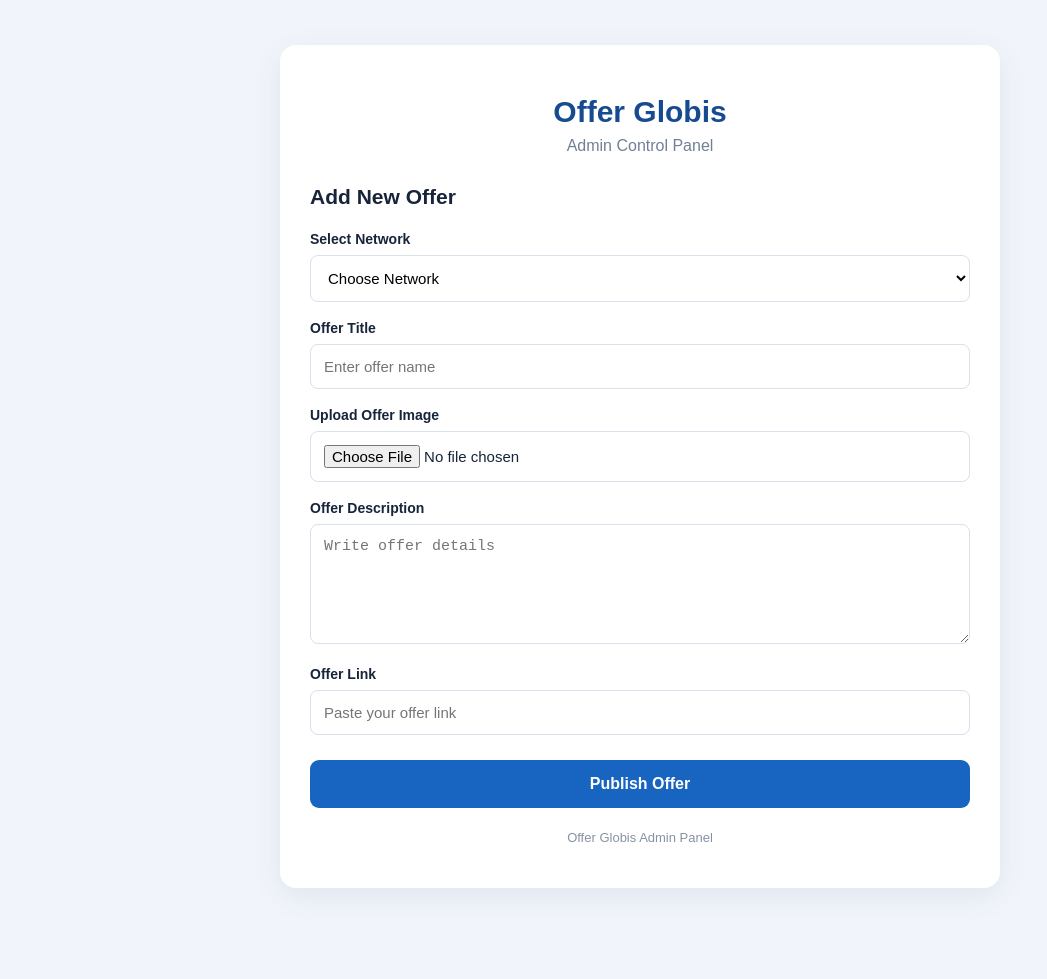
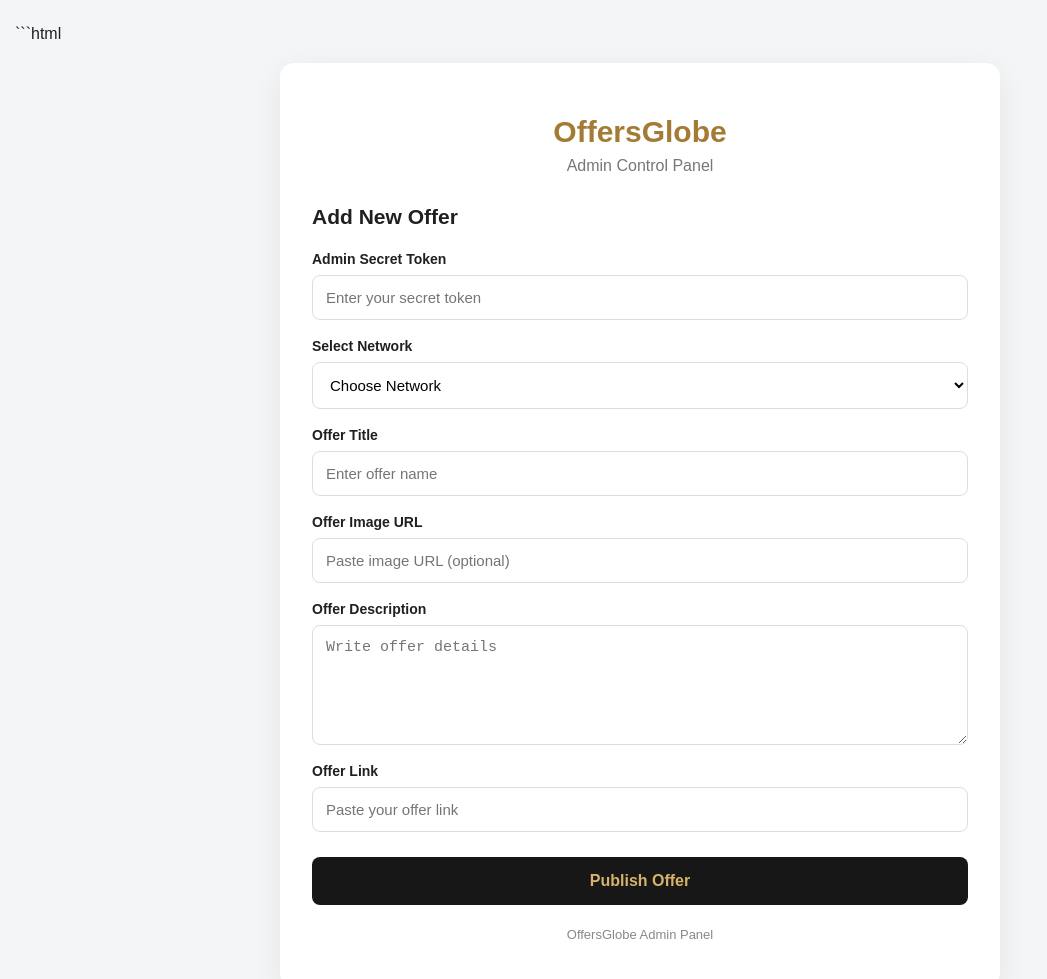
Before and after one commit to Offersglobe/offers-globe, a plain HTML site: page admin.html in a window 1280 px wide. Shown: the whole page, without its empty margins (0-1047 px from the left). Before the commit the page ends 933 px from the top, so only its background shows below. Drawn offline with Linux system fonts and the light colour scheme.

Commit message:
Connect Admin Panel to Offers API

````diff
--- a/admin.html
+++ b/admin.html
@@ -1,9 +1,10 @@
+```html
 <!DOCTYPE html>
 <html lang="en">
 <head>
 <meta charset="UTF-8">
 <meta name="viewport" content="width=device-width, initial-scale=1.0">
-<title>Offer Globis | Admin Panel</title>
+<title>OffersGlobe | Admin Panel</title>
 
 <style>
 * {
@@ -14,17 +15,17 @@ body {
     margin: 0;
     padding: 25px 15px;
     font-family: Arial, sans-serif;
-    background: #f1f5fb;
-    color: #17243a;
+    background: #f4f5f7;
+    color: #202020;
 }
 
 .container {
     max-width: 720px;
     margin: 20px auto;
-    background: white;
-    padding: 30px;
-    border-radius: 16px;
-    box-shadow: 0 8px 30px rgba(20, 40, 80, 0.08);
+    background: #fff;
+    padding: 32px;
+    border-radius: 14px;
+    box-shadow: 0 8px 30px rgba(0,0,0,.07);
 }
 
 .header {
@@ -33,13 +34,13 @@ body {
 }
 
 .header h1 {
-    color: #174b91;
+    color: #a47b35;
     margin-bottom: 8px;
     font-size: 30px;
 }
 
 .header p {
-    color: #718096;
+    color: #777;
     margin: 0;
 }
 
@@ -58,7 +59,7 @@ label {
 input, select, textarea {
     width: 100%;
     padding: 13px;
-    border: 1px solid #d8e0ec;
+    border: 1px solid #ddd;
     border-radius: 8px;
     font-size: 15px;
     background: #fff;
@@ -66,7 +67,7 @@ input, select, textarea {
 
 input:focus, select:focus, textarea:focus {
     outline: none;
-    border-color: #2672d8;
+    border-color: #a47b35;
 }
 
 textarea {
@@ -79,27 +80,58 @@ button {
     padding: 15px;
     margin-top: 25px;
     border: none;
-    border-radius: 9px;
-    background: #1765c1;
-    color: white;
+    border-radius: 8px;
+    background: #171717;
+    color: #d6b36b;
     font-size: 16px;
     font-weight: bold;
     cursor: pointer;
 }
 
 button:hover {
-    background: #104b91;
+    background: #333;
+}
+
+button:disabled {
+    opacity: .6;
+    cursor: not-allowed;
 }
 
 .note {
     text-align: center;
-    color: #8792a3;
+    color: #888;
     font-size: 13px;
     margin-top: 22px;
 }
 
 .hidden {
     display: none;
+}
+
+#message {
+    margin-top: 18px;
+    padding: 12px;
+    border-radius: 7px;
+    display: none;
+    line-height: 1.5;
+}
+
+.success {
+    display: block !important;
+    background: #e8f7ed;
+    color: #176b36;
+}
+
+.error {
+    display: block !important;
+    background: #fff0f0;
+    color: #a12626;
+}
+
+@media(max-width: 600px) {
+    .container {
+        padding: 22px 18px;
+    }
 }
 </style>
 </head>
@@ -109,13 +141,18 @@ button:hover {
 <div class="container">
 
     <div class="header">
-        <h1>Offer Globis</h1>
+        <h1>OffersGlobe</h1>
         <p>Admin Control Panel</p>
     </div>
 
     <h2>Add New Offer</h2>
 
     <form id="offerForm">
+
+        <label>Admin Secret Token</label>
+        <input type="password" id="adminToken"
+               placeholder="Enter your secret token" required
+               autocomplete="off">
 
         <label>Select Network</label>
         <select id="network" required>
@@ -133,6 +170,9 @@ button:hover {
                 <option value="Job Offers">Job Offers</option>
                 <option value="Reward Offers">Reward Offers</option>
                 <option value="Gift Card Offers">Gift Card Offers</option>
+                <option value="App Offers">App Offers</option>
+                <option value="PIN Offers">PIN Offers</option>
+                <option value="Surveys">Surveys</option>
             </select>
         </div>
 
@@ -140,8 +180,9 @@ button:hover {
         <input type="text" id="title"
                placeholder="Enter offer name" required>
 
-        <label>Upload Offer Image</label>
-        <input type="file" id="image" accept="image/*">
+        <label>Offer Image URL</label>
+        <input type="url" id="image"
+               placeholder="Paste image URL (optional)">
 
         <label>Offer Description</label>
         <textarea id="description"
@@ -152,11 +193,15 @@ button:hover {
         <input type="url" id="link"
                placeholder="Paste your offer link" required>
 
-        <button type="submit">Publish Offer</button>
+        <button type="submit" id="publishButton">
+            Publish Offer
+        </button>
 
     </form>
 
-    <p class="note">Offer Globis Admin Panel</p>
+    <div id="message" role="status"></div>
+
+    <p class="note">OffersGlobe Admin Panel</p>
 
 </div>
 
@@ -164,6 +209,9 @@ button:hover {
 const network = document.getElementById("network");
 const categoryBox = document.getElementById("categoryBox");
 const category = document.getElementById("category");
+const form = document.getElementById("offerForm");
+const message = document.getElementById("message");
+const publishButton = document.getElementById("publishButton");
 
 network.addEventListener("change", function () {
     if (network.value === "Adsterra") {
@@ -180,12 +228,12 @@ network.addEventListener("change", function () {
     }
 });
 
-document.getElementById("offerForm").addEventListener("submit", function(event) {
+form.addEventListener("submit", async function(event) {
     event.preventDefault();
 
-    alert("Admin Panel design is working! Online publishing will be connected later.");
-});
-</script>
+    message.className = "";
+    message.style.display = "none";
 
-</body>
-</html>
+    const token = document.getElementById("adminToken").value.trim();
+
+    const
````
